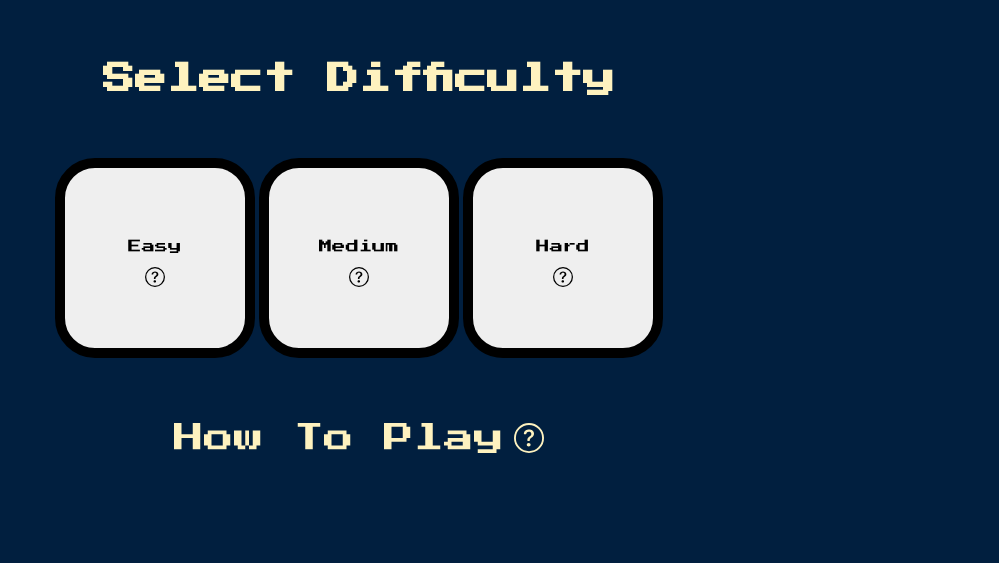
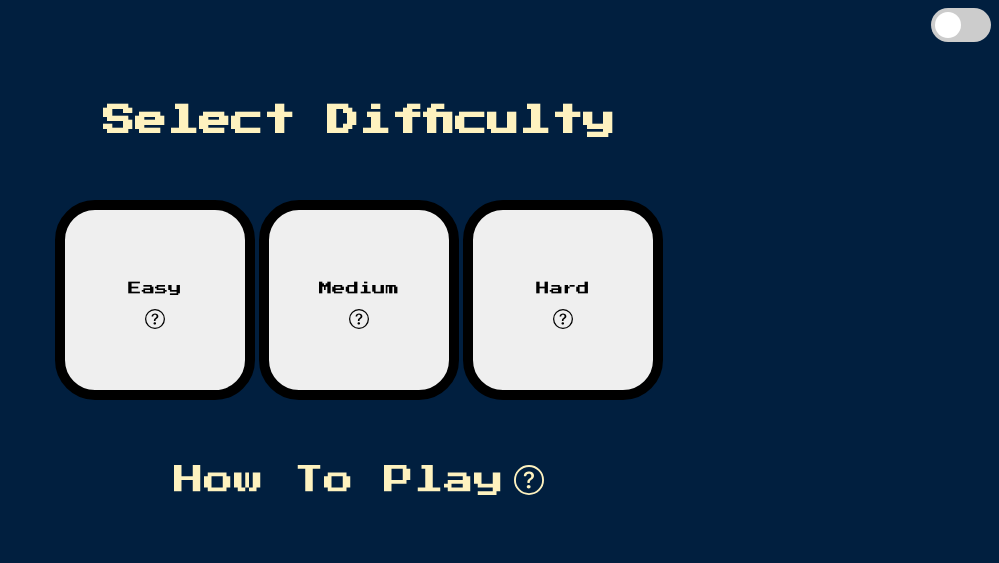
Before and after one commit to ChrisJorge/simonSays, a plain HTML site: page index.html in a window 1280 px wide. Shown: the whole page, without its empty margins (281-1280 px from the left). Drawn offline with nearby package versions, Linux system fonts and the light colour scheme.

Commit message:
Added slider

```diff
--- a/index.html
+++ b/index.html
@@ -10,7 +10,12 @@
         <link href="https://fonts.googleapis.com/css?family=Press+Start+2P" rel="stylesheet">
     </head>
     <body>
-
+        <div class="sound">
+            <label class="switch">
+                <input type="checkbox">
+                <span class="slider round"></span>
+              </label>
+        </div>
         <div class="startContainer">
             <h1 class="title">Select Difficulty</h1>
             <div class="container">
--- a/style.css
+++ b/style.css
@@ -95,6 +95,68 @@ display: none;
 display: block;
 }
 
+.sound{
+  display: flex;
+  justify-content: right;
+}
+
+.switch {
+  position: relative;
+  display: inline-block;
+  width: 60px;
+  height: 34px;
+}
+.switch input {
+  opacity: 0;
+  width: 0;
+  height: 0;
+}
+
+.slider {
+  position: absolute;
+  cursor: pointer;
+  top: 0;
+  left: 0;
+  right: 0;
+  bottom: 0;
+  background-color: #ccc;
+  -webkit-transition: .4s;
+  transition: .4s;
+}
+
+.slider:before {
+  position: absolute;
+  content: "";
+  height: 26px;
+  width: 26px;
+  left: 4px;
+  bottom: 4px;
+  background-color: white;
+  -webkit-transition: .4s;
+  transition: .4s;
+}
+
+input:checked + .slider {
+  background-color: #2196F3;
+}
+
+input:focus + .slider {
+  box-shadow: 0 0 1px #2196F3;
+}
+
+input:checked + .slider:before {
+  -webkit-transform: translateX(26px);
+  -ms-transform: translateX(26px);
+  transform: translateX(26px);
+}
+
+.slider.round {
+  border-radius: 34px;
+}
+
+.slider.round:before {
+  border-radius: 50%;
+}
 
 @media(max-width: 1500px)
 {
```
